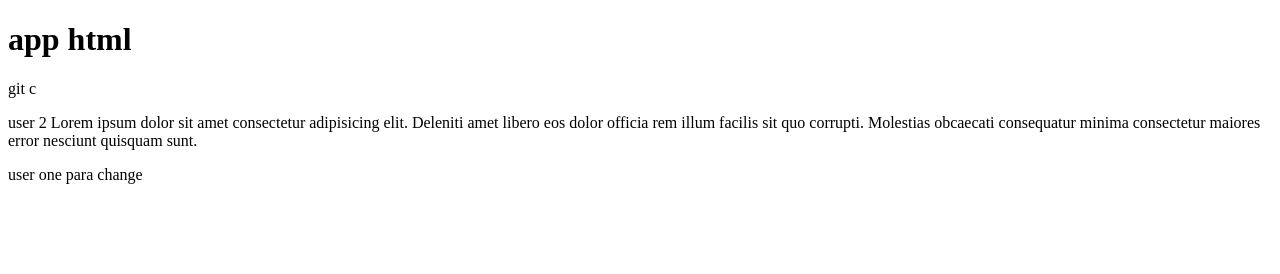
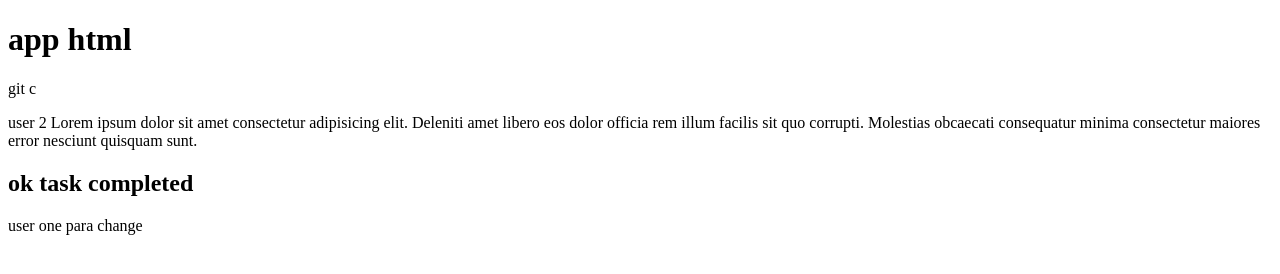
Before and after one commit to suresh2648/testinggit, a plain HTML site: page app.html in a window 1280 px wide. Drawn offline with Linux system fonts and the light colour scheme.

Commit message:
completed 100%

```diff
--- a/app.html
+++ b/app.html
@@ -16,6 +16,7 @@
         sunt.
 
     </p>
+    <h2>ok task completed</h2>
 
     <p>user one para change</p>
 </body>
```
